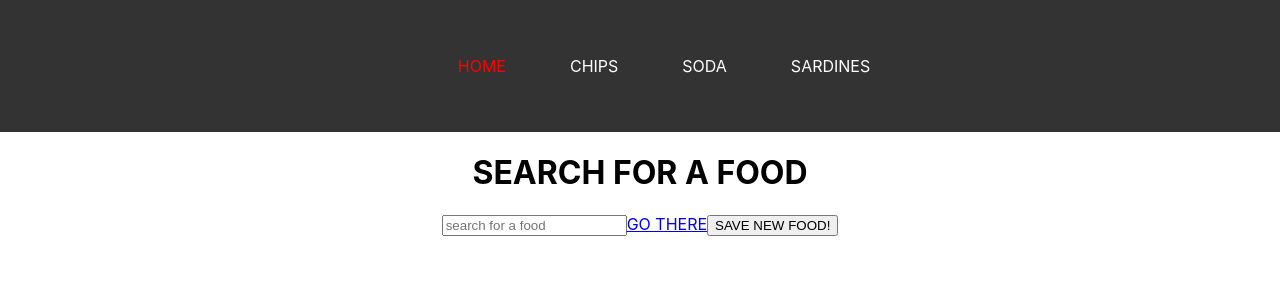
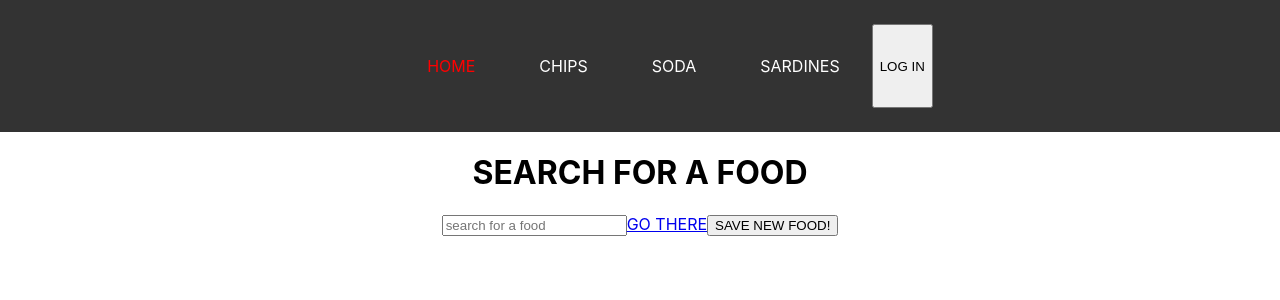
Before and after one commit to axelobscura/VENDING-MACHINE, a React (Create React App) app: page / in a window 1280 px wide. Shown: the top 300 px of the page. Built offline with nearby package versions, Linux system fonts and the light colour scheme; the HTML template or start-up script is replaced by a standard one.

Commit message:
Adding withRouter()
Adding withRouter()

```diff
--- a/src/Navbar.js
+++ b/src/Navbar.js
@@ -1,11 +1,15 @@
 import React, { Component } from 'react';
 import './Navbar.css';
-import { NavLink } from 'react-router-dom';
+import { NavLink, withRouter } from 'react-router-dom';
 
 class Navbar extends Component {
   constructor(props) {
     super(props);
-    this.state = {  }
+    this.handleLogin = this.handleLogin.bind(this);
+  }
+  handleLogin(){
+    alert("LOGGED YOU IN");
+    this.props.history.push("/food/salmon");
   }
   render() {
     return (
@@ -14,9 +18,11 @@ class Navbar extends Component {
         <NavLink exact activeClassName="Navbar-active" to="/chips">Chips</NavLink>
         <NavLink exact activeClassName="Navbar-active" to="/soda">Soda</NavLink>
         <NavLink exact activeClassName="Navbar-active" to="/sardines">Sardines</NavLink>
+
+        <button onClick={this.handleLogin}>LOG IN</button>
       </div>
      );
   }
 }
 
-export default Navbar;
+export default withRouter(Navbar);
```
Also changed, not shown: src/App.js (+1 -9 lines).
